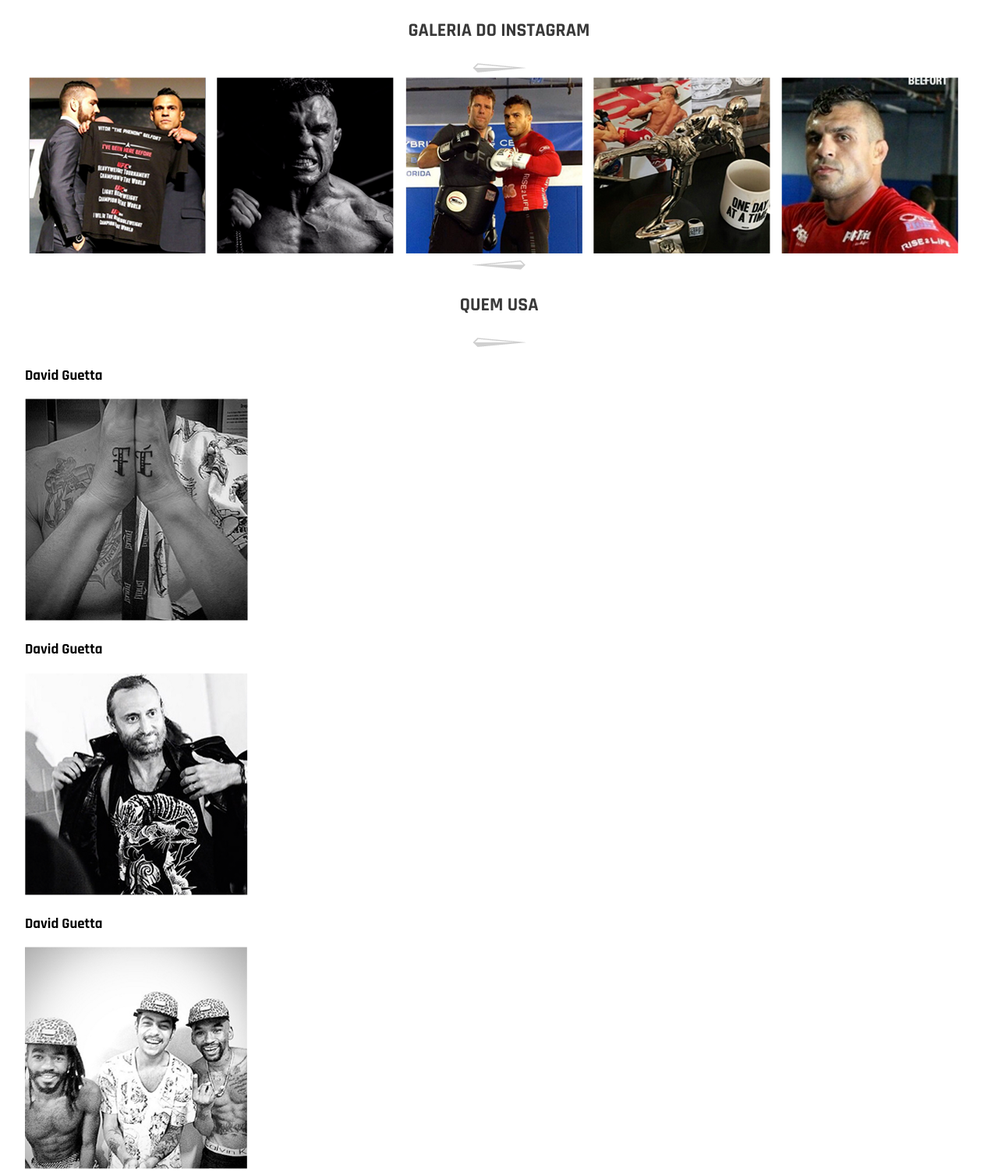
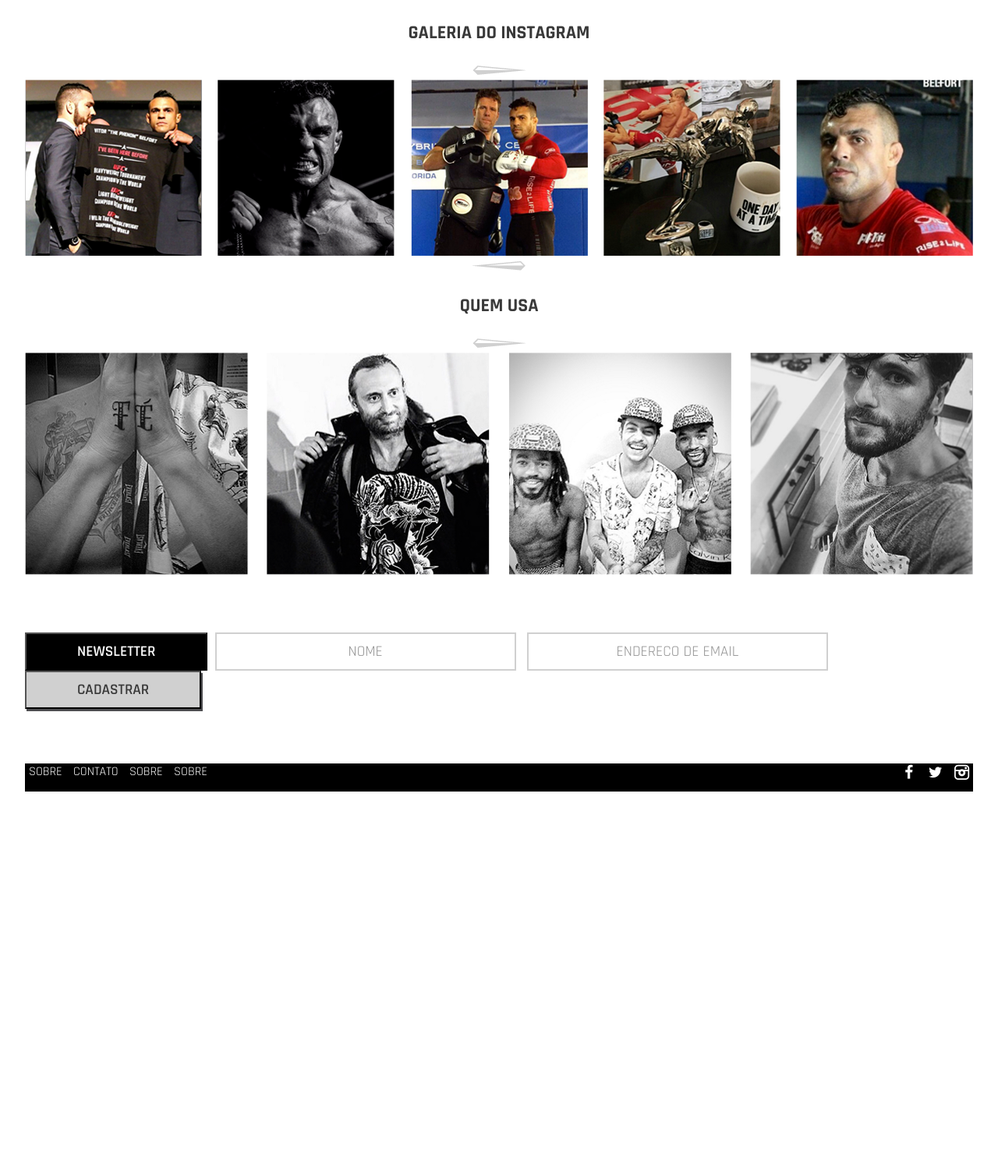
Before and after one commit to Vano87/Shop-Project, a plain HTML site: page index.html in a window 1280 px wide. Shown: the part 2702-4210 px from the top of the page at 78% size. After the commit the page ends 3717 px from the top, so only its background shows below. Drawn offline with nearby package versions, Linux system fonts and the light colour scheme; files whose address does not match are found by name.

Commit message:
The Basis.Correcting details

```diff
--- a/css/style.css
+++ b/css/style.css
@@ -6,7 +6,7 @@ a {
   text-decoration: none;
 }
 ul {
-  margin: 0;
+  margin:  0;
   padding: 0;
 }
 li {
@@ -207,10 +207,22 @@ h2.header-categories {
 }
 
 /*======================Gallery-instagram============================*/
+.magic-1 {
+  text-align: justify;
+  line-height: 0;
+}
+.magic-1:after {
+  width: 100%;
+  height: 0;
+  visibility: hidden;
+  overflow: hidden;
+  content: '';
+  display: inline-block;
+}
 .insta-block {
   position: relative;
   display: inline-block;
-  margin: 0 5px;
+  text-align: left;
 }
 .cover-bg,
 .likes {
@@ -223,9 +235,12 @@ h2.header-categories {
 }
 .likes {
   top: 35%;
+  font-size: 1.6em;
+  color: #fff;
+  text-align: center;
 }
 .likes p {
-  margin: 0;
+  padding: 5px 0;
 }
 .insta-block:hover .likes,
 .insta-block:hover .cover-bg {
@@ -234,11 +249,110 @@ h2.header-categories {
 .cover-bg {
   background: rgba(0, 0, 0, 0.66);
 }
-.likes {
-  font-size: 1.6em;
+
+
+/*======================Show-man============================*/
+
+.magic-2 {
+  text-align: justify;
+  line-height: 0;
+}
+.magic-2:after {
+  width: 100%;
+  height: 0;
+  visibility: hidden;
+  overflow: hidden;
+  content: '';
+  display: inline-block;
+}
+.man-block {
+  position: relative;
+  display: inline-block;
+  text-align: left;
+}
+.photo-man {
+  display: none;
+  position: absolute;
+  top: 40%;
+  right: 29%;
   color: #fff;
+  font-size: 1.5em;
+  font-weight: 600;
+}
+.man-block:hover .photo-man,
+.man-block:hover .cover-bg  {
+  display: block;
+}
+
+/*======================Form Registration============================*/
+
+form {
+  margin: 70px 0;
+}
+.button {
+  background: #000;
+  color: #fff;
+  text-transform: uppercase;
+  font-weight: 600;
+  font-size: 1.2em;
+  padding: 10px 65px;
+}
+.newsletter {
+  font-weight: 400;
+  font-size: 1.2em;
+  color: #393939;
   text-align: center;
+  padding: 10px 80px;
+  margin: 0 5px;
+  border: 2px solid #d0d0d0;
+  box-sizing: border-box;
+  background-color: rgba(153, 153, 153, 0);
+  text-transform: uppercase;
 }
+.submit {
+  color: #393939;
+  font-weight: 600;
+  font-size: 1.2em;
+  background-color:  #d0d0d0;
+  box-shadow: 2px 3px 0px 0px rgba(20, 21, 24, 0.75);
+  padding: 10px 65px;
+  text-transform: uppercase;
+}
+
+/*======================Footer============================*/
+footer {
+  background: #000;
+}
+.wrapper-footer {
+  max-width: 1220px;
+  margin: 0 auto;
+  min-height: 36px;
+}
+.contacts {
+  font-size: 1em;
+  font-weight: 400;
+  text-transform: uppercase;
+  display: inline;
+  line-height: 10px;
+}
+.contacts li {
+  display: inline;
+  padding: 0px 5px;
+}
+.contacts li a,
+.social-networks li a{
+  color: #fff;
+}
+.social-networks {
+  float: right;
+  font-size: 1.2em;
+}
+.social-networks li {
+  display: inline;
+  padding: 10px 1px;
+}
+
+
 
 
 
--- a/index.html
+++ b/index.html
@@ -220,49 +220,51 @@
             <h3 class="department">Galeria do instagram</h3>
             <img src="images/seta_r.png" alt="icon">
           </div>
-          <div class="insta-block">
+          <ul class="magic-1">
+            <li class="insta-block">
                <a href="#"><img src="images/Layer 2.png" alt="clothes"></a>
                <div class="cover-bg"></div>
                <div class="likes">
                  <i class="icon-heart"></i>
                  <p>1.323 likes</p>
                </div>
-          </div>
-          <div class="insta-block">
+            </li>
+            <li class="insta-block">
                <a href="#"><img src="images/Layer 17.png" alt="clothes"></a>
                <div class="cover-bg"></div>
                <div class="likes">
                  <i class="icon-heart"></i>
                  <p>1.323 likes</p>
                </div>
-          </div>
-          <div class="insta-block">
+            </li>
+            <li class="insta-block">
                <a href="#"><img src="images/Layer 18.png" alt="clothes"></a>
                <div class="cover-bg"></div>
                <div class="likes">
                  <i class="icon-heart"></i>
                  <p>1.323 likes</p>
                </div>
-          </div>
-          <div class="insta-block">
+            </li>
+            <li class="insta-block">
                <a href="#"><img src="images/Layer 19.png" alt="clothes"></a>
                <div class="cover-bg"></div>
                <div class="likes">
                  <i class="icon-heart"></i>
                  <p>1.323 likes</p>
                </div>
-          </div>
-          <div class="insta-block">
+            </li>
+            <li class="insta-block">
                <a href="#"><img src="images/Layer 22 copy.png" alt="clothes"></a>
                <div class="cover-bg"></div>
                <div class="likes">
                  <i class="icon-heart"></i>
                  <p>1.323 likes</p>
                </div>
-          </div>
+            </li>
+          </ul>
         </section>
 
-<!------------------------------ Show-men ------------------------------>
+<!------------------------------ Show-man ------------------------------>
 
         <section class="show-men">
           <div class="subtitle">
@@ -270,32 +272,39 @@
             <h3 class="department">Quem Usa</h3>
             <img src="images/seta_r.png" alt="icon">
           </div>
-          <div class="men-block">
-            <h3>David Guetta</h3>
+          <ul class="magic-2">
+            <li class="man-block">
+              <div class="cover-bg"></div>
+              <h3 class="photo-man">David Guetta</h3>
               <a href="#"><img src="images/Layer 22.png" alt="clothes"></a>
-          </div>
-          <div class="men-block">
-            <h3>David Guetta</h3>
+            </li>
+            <li class="man-block">
+              <div class="cover-bg"></div>
+              <h3 class="photo-man">David Guetta</h3>
               <a href="#"><img src="images/Layer 23.png" alt="clothes"></a>
-          </div>
-          <div class="men-block">
-            <h3>David Guetta</h3>
+            </li>
+            <li class="man-block">
+              <div class="cover-bg"></div>
+              <h3 class="photo-man">David Guetta</h3>
               <a href="#"><img src="images/Layer 24.png" alt="clothes"></a>
-          </div>
-          <div class="men-block">
-            <h3>David Guetta</h3>
+            </li>
+            <li class="man-block">
+              <div class="cover-bg"></div>
+              <h3 class="photo-man">David Guetta</h3>
               <a href="#"><img src="images/Layer 25.png" alt="clothes"></a>
-          </div>
+            </li>
+          </ul>
         </section>
         <form action="#" method="POST">
-          <input type="button" name="newsletter" value="newsletter">
-          <input type="text" name="newsletter" placeholder="Nome">
-          <input type="email" name="newsletter" placeholder="Endereco de email">
-          <input type="submit" name="newsletter" value="Cadastrar">
+          <input class="button" type="button" name="newsletter" value="newsletter">
+          <input class="newsletter" type="text" name="newsletter" placeholder="Nome">
+          <input class="newsletter" type="email" name="email" placeholder="Endereco de email">
+          <input class="submit" type="submit" name="Cadastrar" value="Cadastrar">
         </form>
       </article>
     </main>
     <footer>
+      <div class="wrapper-footer">
         <ul class="contacts">
           <li><a href="#">Sobre</a></li>
           <li><a href="#">Contato</a></li>
@@ -307,6 +316,7 @@
           <li><a href="#"><i class="icon-twitter"></i></a></li>
           <li><a href="#"><i class="icon-instagram"></i></a></li>
         </ul>
+      </div>
     </footer>
   </div>
 
```
Lines whose indentation alone changed are shown as unchanged.
